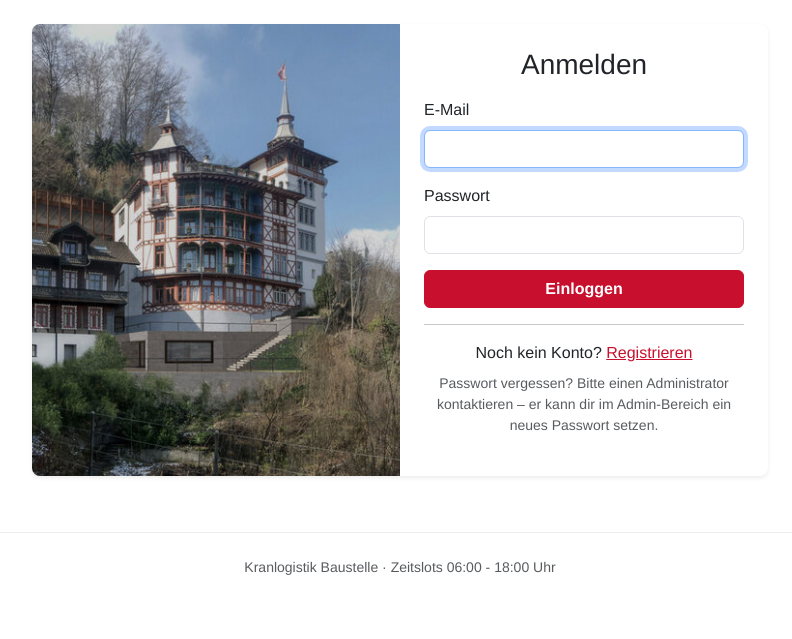
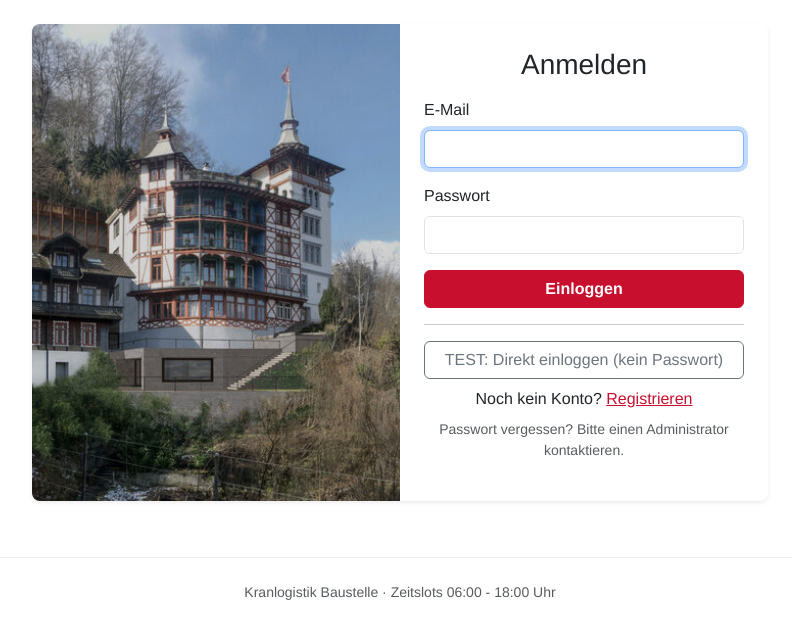
Before and after one commit to Jamas1414/kranlogistik, a Flask app: page /login in a window 1280 px wide. Shown: the top 639 px of the page, without its empty margins (240-1032 px from the left). Run offline with Flask 3, Linux system fonts and the light colour scheme.

Commit message:
Update login.html

```diff
--- a/templates/login.html
+++ b/templates/login.html
@@ -23,8 +23,11 @@
                             <button type="submit" class="btn btn-warning w-100">Einloggen</button>
                         </form>
                         <hr>
+                        <a href="{{ url_for('test_login') }}" class="btn btn-outline-secondary w-100 mb-2">
+                            TEST: Direkt einloggen (kein Passwort)
+                        </a>
                         <p class="text-center mb-0">Noch kein Konto? <a href="{{ url_for('register') }}">Registrieren</a></p>
-                        <p class="text-center text-muted small mt-2">Passwort vergessen? Bitte einen Administrator kontaktieren – er kann dir im Admin-Bereich ein neues Passwort setzen.</p>
+                        <p class="text-center text-muted small mt-2">Passwort vergessen? Bitte einen Administrator kontaktieren.</p>
                     </div>
                 </div>
             </div>
```
